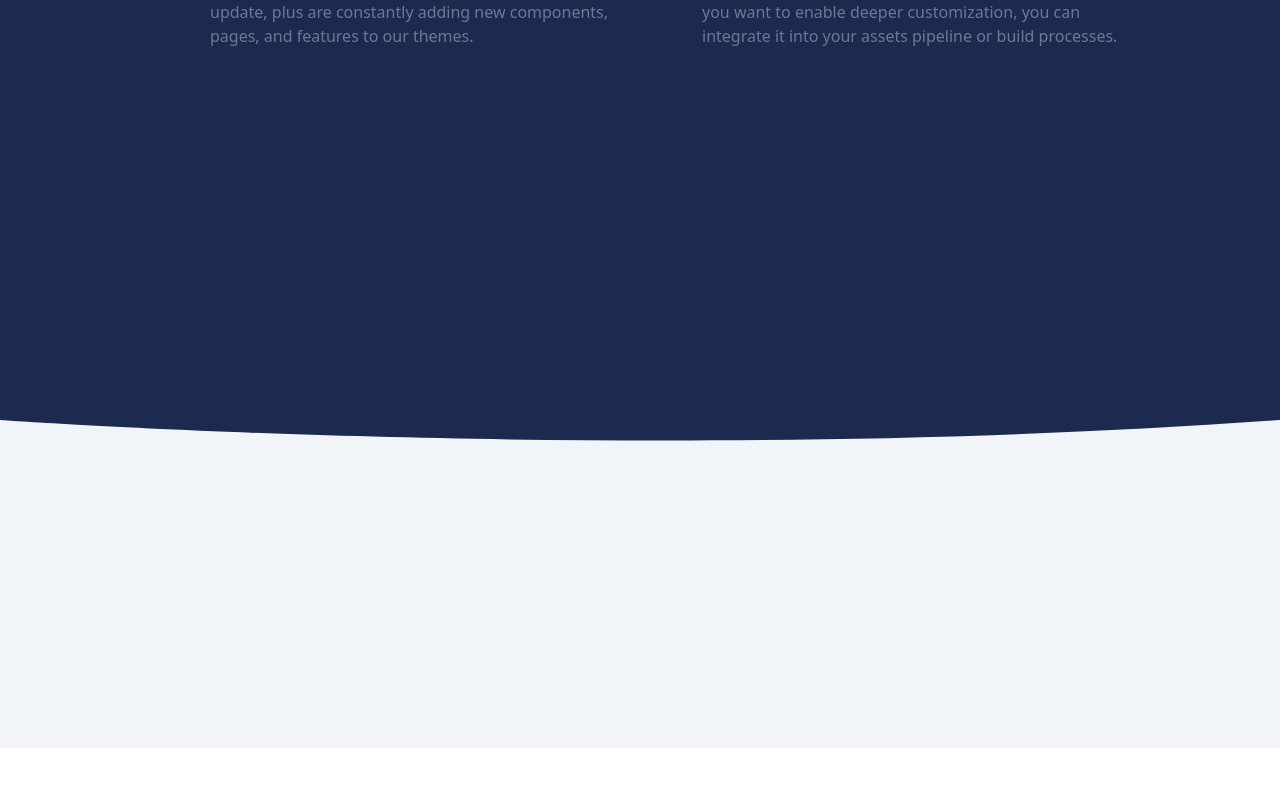
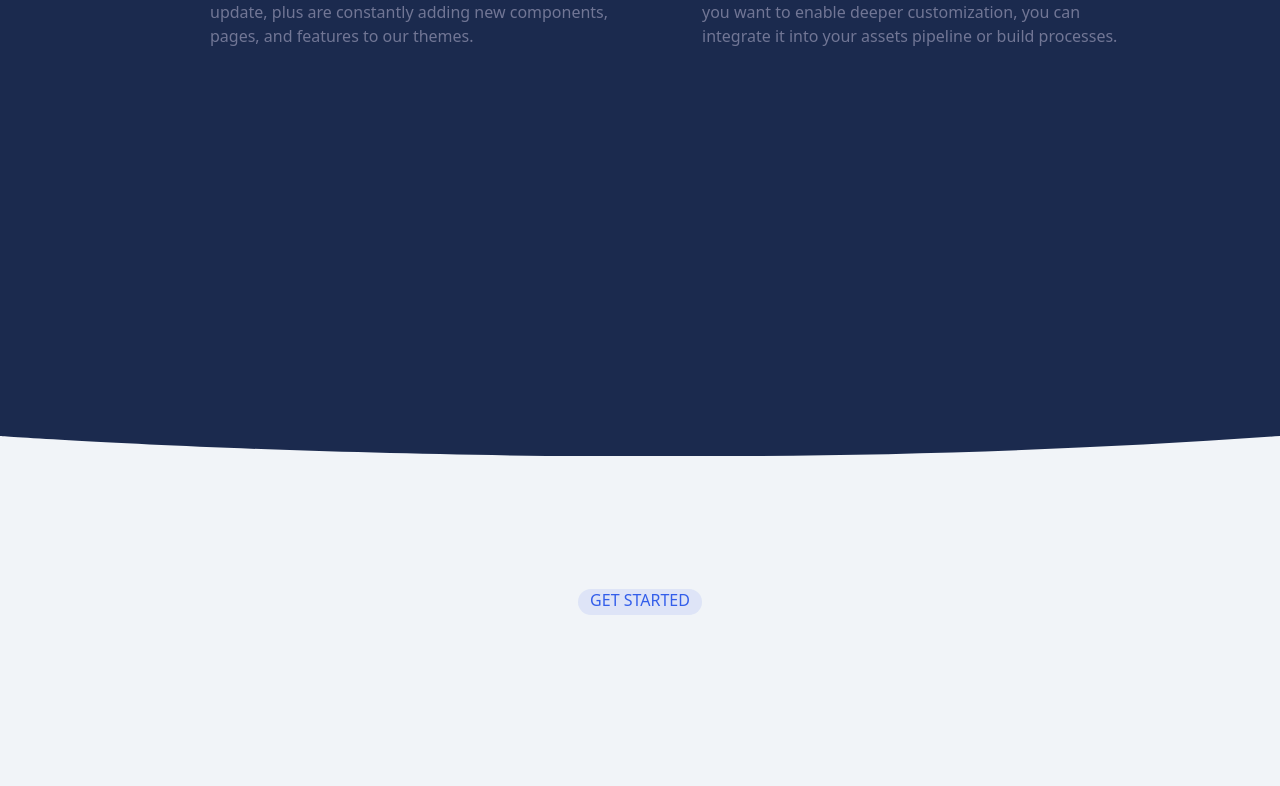
Before and after one commit to DevRey-Coder/Landkit, a React (Vite) app: page / in a window 1280 px wide. Shown: the part 1128-1914 px from the top of the page. Before the commit the page ends 1876 px from the top, so only its background shows below. Built offline with nearby package versions, Linux system fonts and the light colour scheme.

Commit message:
fix: FAQ bottom shape and create CTA badge (nizerry-dev branch)

```diff
--- a/src/App.jsx
+++ b/src/App.jsx
@@ -37,12 +37,13 @@ const App = () => {
             <Testimonials />
             <Stats />
 
-            <CTA />
+
           </div>
         </div>
       </div>
       <Pricing />
       <FAQ/>
+      <CTA />
 
     </div>
 
--- a/src/components/CTA.jsx
+++ b/src/components/CTA.jsx
@@ -1,9 +1,21 @@
+
 import React from 'react'
+import styles from '../style'
 
 const CTA = () => {
   return (
     <div>
-
+      <div className='w-[100%] pt-15 relative bottom-[10rem]'>
+        <div className='w-[80%] m-auto'>
+          <div className={`${styles.flexCenter}`}>
+            <div className='mb-4'>
+              <span className={`${styles.PricingBadge} text-gray-700 bg-gray-700  px-3`}>
+                  GET STARTED
+              </span>
+            </div>
+          </div>
+        </div>
+      </div>
     </div>
   )
 }
--- a/src/components/FAQ.jsx
+++ b/src/components/FAQ.jsx
@@ -18,8 +18,8 @@ const FAQ = () => {
 
         </div>
         </div>
-        <div className="relative bottom-[1rem]">
-      <div className=" text-smoke shape shape-bottom  ">
+        <div className="relative  ">
+      <div className=" text-smoke shape shape-bottom border-smoke ">
         <svg viewBox="0 0 2880 48" fill="none" xmlns="http://www.w3.org/2000/svg"><path d="M0 48h2880V0h-720C1442.5 52 720 0 720 0H0v48z" fill="currentColor"></path></svg>      </div>
     </div>
       </div>
```
